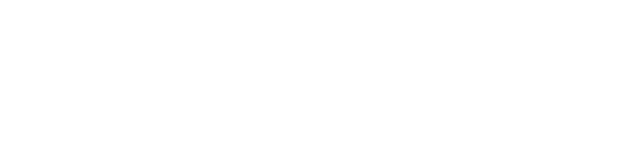
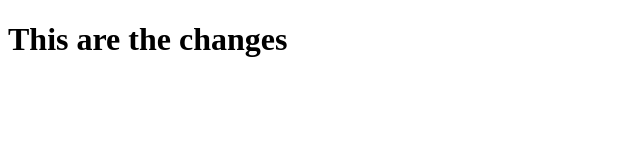
Before and after one commit to ezzraxx1/testing, a plain HTML site: page index.html in a window 1280 px wide. Shown: the whole page, without its empty margins (0-640 px from the left). Drawn offline with Linux system fonts and the light colour scheme.

Commit message:
index.html has been modified

```diff
--- a/index.html
+++ b/index.html
@@ -8,7 +8,7 @@
 	</head>
 
 	<body>
-
+		<h1>This are the changes</h1>
 	</body>
 
 </html>
```
